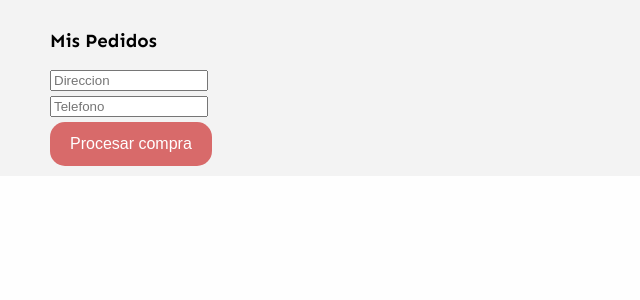
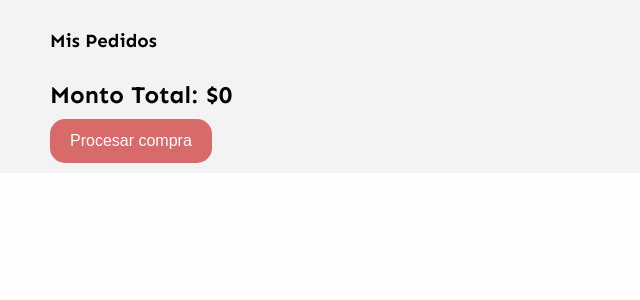
Before and after one commit to RicardoNigrelli/PHP-POS, a PHP site: page /pedido.php in a window 1280 px wide. Shown: the part 60-360 px from the top of the page, without its empty margins (0-640 px from the left). Run offline with PHP 8.4, Linux system fonts and the light colour scheme; the visitor is signed in with stand-in values (Sample User, id 1); data that the repository does not hold is empty.

Commit message:
previo a preparar para método de pago

```diff
--- a/pedido.php
+++ b/pedido.php
@@ -37,12 +37,13 @@
             <div class="body-pedidos" id="space-list">
 
             </div>
-        <input class="inp-buy" type="text" id="dirusu" placeholder="Direccion">
-        <br>
-        <input class="inp-buy" type="text" id="telusu" placeholder="Telefono">
-        <br>
+        <div class="container-monto">
+          <h2>Monto Total: $</h2>
+          <h2 id="montototal"> </h2>
+        </div>
         <button onclick="procesar_compra()">Procesar compra</button>
     </div>
+
     </div>
     <script type="text/javascript">
      $(document).ready(function () {
@@ -53,6 +54,7 @@
           success: function (data) {
             console.log(data);
             let html = "";
+            let monto=0;
             for (let i = 0; i < data.datos.length; i++) {
               html +=
                 '<div class="item-pedido">'+
@@ -69,9 +71,13 @@
 
                     '</div>'+
                 '</div>';
-
+                if (data.datos[i].estado=="Por pagar") {
+                  monto+=parseFloat(data.datos[i].prepro);
+                }
             }
             document.getElementById("space-list").innerHTML=html;
+            document.getElementById("montototal").innerHTML=monto;
+
           },
           error: function (error) {
             console.error(error);
--- a/services/pedido/get_procesados.php
+++ b/services/pedido/get_procesados.php
@@ -9,6 +9,15 @@ function estado2texto($id){
             break;
         case '2':
             return "Por pagar";
+            break;
+        case '3':
+            return "Por entregar";
+            break;
+        case '4':
+            return "En camino";
+            break;
+        case '5':
+            return "Entregado";
             break;
         default:
             break;
--- a/styles/index.css
+++ b/styles/index.css
@@ -196,3 +196,11 @@ button {
   width: 150px;
   margin-bottom: 5px;
 }
+
+ .container-monto {
+            display: flex;
+            align-items: center;
+        }
+        .container-monto h2 {
+            margin: 10px 0;
+        }
```
Also changed, not shown: services/pedido/get_pendientes.php (+9 -0 lines).
